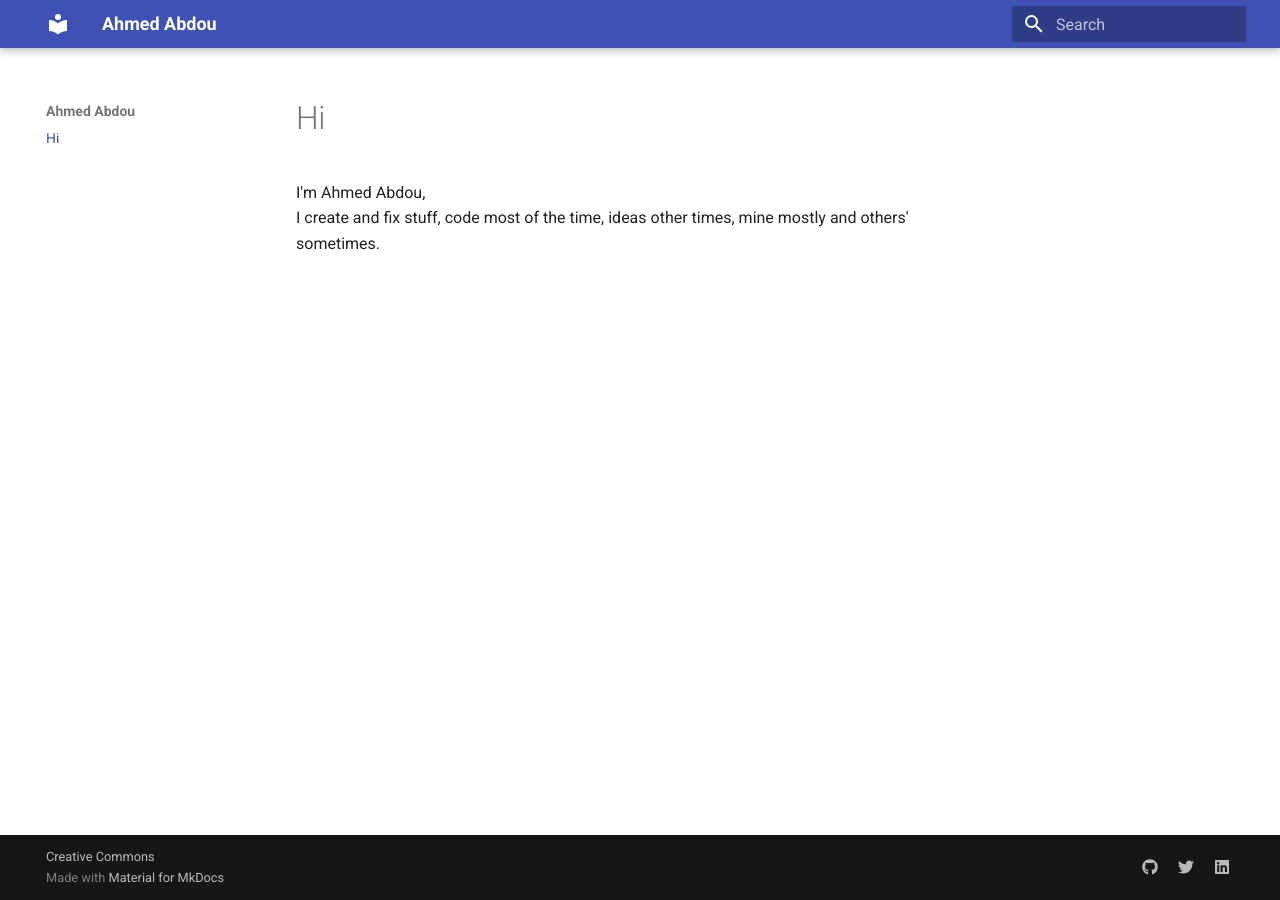
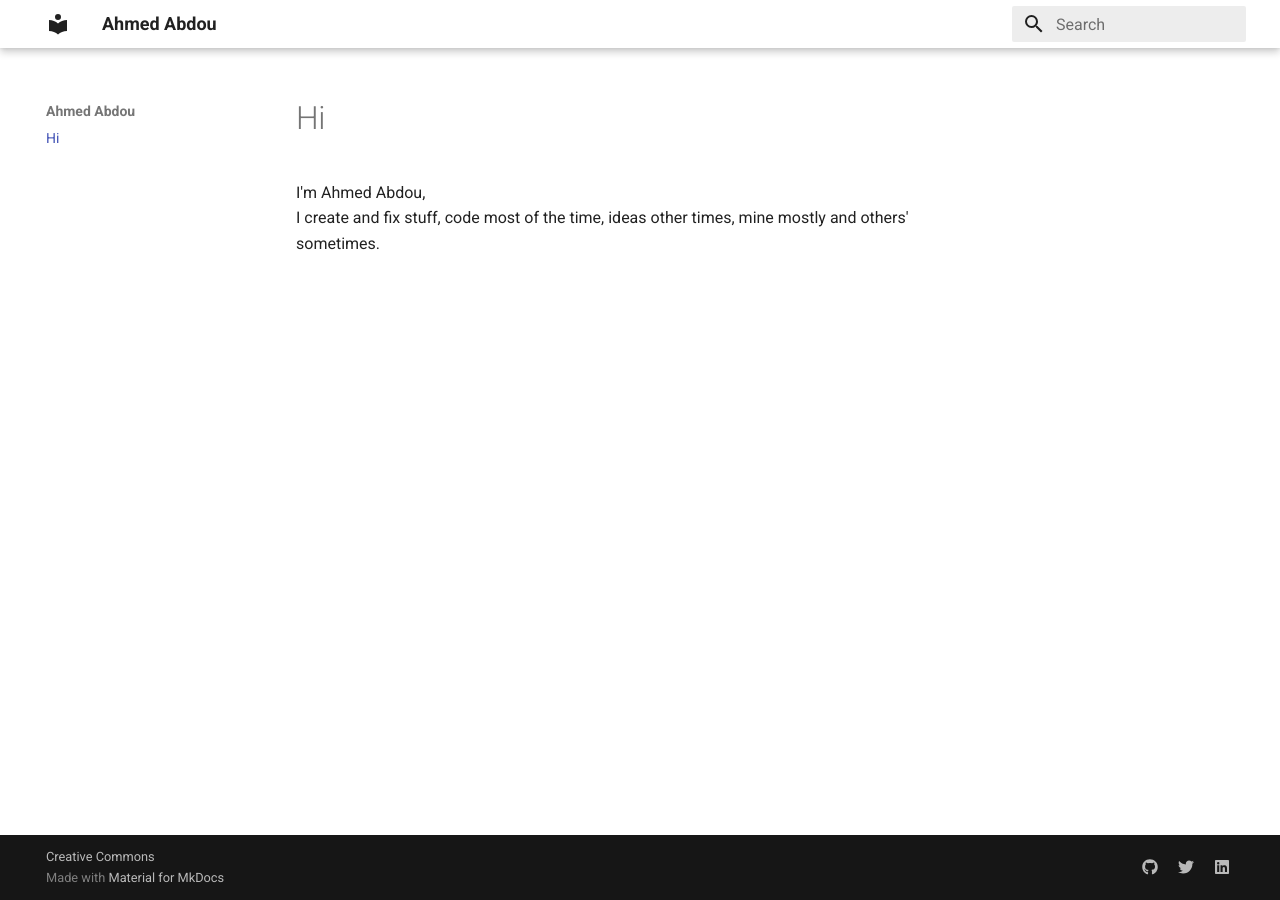
Before and after one commit to amaabdou/ahmed.nu, an MkDocs documentation site: the page built from docs/index.md, in a window 1280 px wide. Built offline with MkDocs 1.6.1 and Material for MkDocs 9.7.7, drawn with Linux system fonts in a browser that asks for light colours.

Commit message:
change pallet

```diff
--- a/mkdocs.yml
+++ b/mkdocs.yml
@@ -20,7 +20,9 @@ extra:
 
 theme:
   name: 'material'
-
+  palette:
+    primary: 'white'
+    accent: 'white'
 
 markdown_extensions:
   - codehilite:
```
